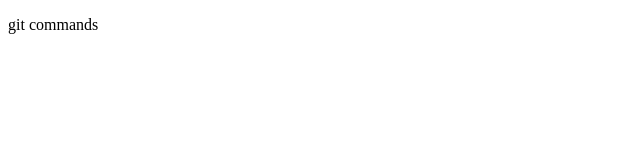
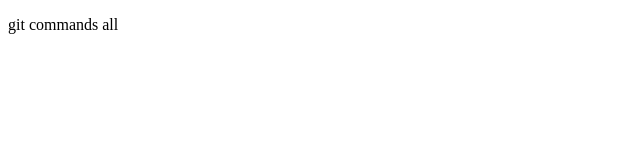
Before and after one commit to htavakkoli1368/gitCommands, a website: page index.html in a window 1280 px wide. Shown: the full height of the page, 0-640 px from the left. Drawn offline with Linux system fonts and the light colour scheme.

Commit message:
second commit

```diff
--- a/index.html
+++ b/index.html
@@ -6,6 +6,6 @@
     <title>Document</title>
 </head>
 <body>
-     <p>git commands</p>
+     <p>git commands all</p>
 </body>
 </html>
```
